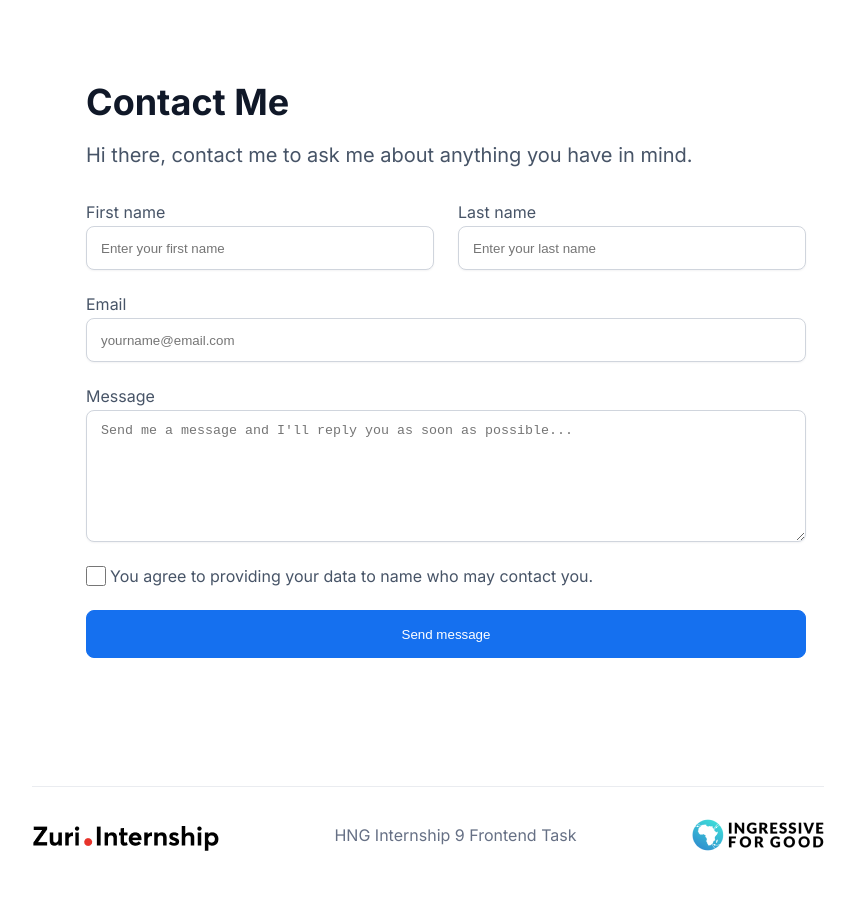
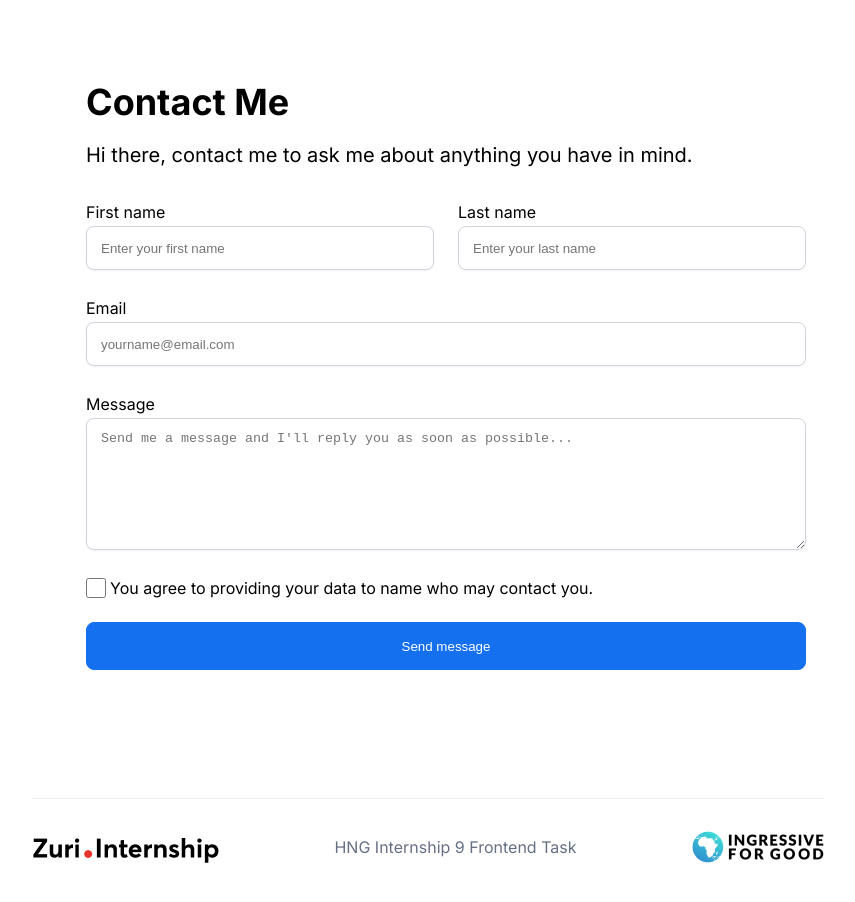
Before and after one commit to damaestro165/HNG9-01, a React (Vite) app: page /contact in a window 1280 px wide. Shown: the top 902 px of the page, without its empty margins (212-1067 px from the left). Built offline with nearby package versions, Linux system fonts and the light colour scheme.

Commit message:
feat: updated the form validation

```diff
--- a/package.json
+++ b/package.json
@@ -9,10 +9,12 @@
     "preview": "vite preview"
   },
   "dependencies": {
+    "formik": "^2.2.9",
     "react": "^18.2.0",
     "react-dom": "^18.2.0",
     "react-router-dom": "^6.4.3",
-    "sass": "^1.55.0"
+    "sass": "^1.55.0",
+    "yup": "^0.32.11"
   },
   "devDependencies": {
     "@types/react": "^18.0.17",
--- a/src/components/ContactForm/ContactForm.jsx
+++ b/src/components/ContactForm/ContactForm.jsx
@@ -1,10 +1,36 @@
 import React from 'react';
 import './ContactForm.scss';
+import { useFormik } from 'formik';
+import * as Yup from 'yup';
 
 const ContactForm = () => {
+  const formik = useFormik({
+    initialValues: {
+      firstName: '',
+      lastName: '',
+      email: '',
+      message: '',
+      terms: '',
+    },
+    validationSchema: Yup.object({
+      firstName: Yup.string().required('Please enter your first name'),
+      lastName: Yup.string().required('Please enter your first name'),
+      email: Yup.string()
+        .email('Invalid email address')
+        .required('Please enter your email address'),
+      message: Yup.string().required('Please enter a message'),
+      terms: Yup.array().required('Terms of service must be checked'),
+    }),
+    onSubmit: (values, { resetForm }) => {
+      console.log('form submitted');
+      console.log(values);
+      resetForm();
+    },
+  });
+
   return (
     <div className='contact-form'>
-      <form>
+      <form onSubmit={formik.handleSubmit}>
         <div className='text-container'>
           <h2>Contact Me</h2>
           <p>Hi there, contact me to ask me about anything you have in mind.</p>
@@ -12,32 +38,86 @@ const ContactForm = () => {
         <div className='input-container'>
           <div className='name-container'>
             <div className='column'>
-              <label htmlfor='first_name'>First name</label>
-              <input placeholder='Enter your first name ' id='first_name' />
+              <label htmlFor='first_name'>First name</label>
+              <input
+                placeholder='Enter your first name '
+                id='first_name'
+                name='firstName'
+                type='text'
+                onChange={formik.handleChange}
+                value={formik.values.firstName}
+                onBlur={formik.handleBlur}
+              />
+              <p className='error'>
+                {formik.touched.firstName && formik.errors.firstName
+                  ? formik.errors.firstName
+                  : ''}
+              </p>
             </div>
             <div className='column'>
-              <label htmlfor='last_name'>Last name</label>
-              <input placeholder='Enter your last name ' id='last_name' />
+              <label htmlFor='last_name'>Last name</label>
+              <input
+                placeholder='Enter your last name '
+                id='last_name'
+                name='lastName'
+                type='text'
+                onChange={formik.handleChange}
+                value={formik.values.lastName}
+                onBlur={formik.handleBlur}
+              />
+              <p className='error'>
+                {formik.touched.lastName && formik.errors.lastName
+                  ? formik.errors.lastName
+                  : ''}
+              </p>
             </div>
           </div>
           <div className='email-container column'>
-            <label htmlfor='email'>Email</label>
-            <input placeholder='yourname@email.com' id='email' />
+            <label htmlFor='email'>Email</label>
+            <input
+              placeholder='yourname@email.com'
+              id='email'
+              type='email'
+              onChange={formik.handleChange}
+              value={formik.values.email}
+              onBlur={formik.handleBlur}
+            />
+            <p className='error'>
+              {formik.touched.email && formik.errors.email
+                ? formik.errors.email
+                : ''}
+            </p>
           </div>
           <div className='textarea-container column'>
-            <label htmlfor='message'>Message</label>
+            <label htmlFor='message'>Message</label>
             <textarea
               placeholder="Send me a message and I'll reply you as soon as possible..."
               id='message'
+              onChange={formik.handleChange}
+              value={formik.values.message}
+              onBlur={formik.handleBlur}
             ></textarea>
+            <p className='error'>
+              {formik.touched.message && formik.errors.message
+                ? formik.errors.message
+                : ''}
+            </p>
           </div>
           <div className='checkbox-container'>
-            <input type='checkbox' id='checkbox' />
-            <label htmlFor='checkbox'>
+            <input
+              type='checkbox'
+              id='terms'
+              value='checked'
+              onChange={formik.handleChange}
+              onBlur={formik.handleBlur}
+            />
+            <label htmlFor='terms'>
               You agree to providing your data to name who may contact you.
             </label>
           </div>
-          <button id='btn__submit'>Send message</button>
+          <button id='btn__submit' type='submit' disabled={!formik.isValid}>
+            Send message
+          </button>
         </div>
       </form>
     </div>
--- a/src/components/ContactForm/ContactForm.scss
+++ b/src/components/ContactForm/ContactForm.scss
@@ -1,5 +1,4 @@
 .contact-form {
-  color: #475467;
   padding: 5rem;
   display: flex;
   flex-direction: column;
@@ -10,15 +9,10 @@
     width: 95%;
     .text-container {
       h2 {
-        font-style: normal;
-        font-weight: 600;
         font-size: 36px;
         margin-bottom: 1rem;
-        color: #101828;
       }
       p {
-        font-style: normal;
-        font-weight: 400;
         font-size: 20px;
         line-height: 30px;
         margin-bottom: 2rem;
@@ -46,6 +40,10 @@
           border: 1px solid #d0d5dd;
           box-shadow: 0px 1px 2px rgba(16, 24, 40, 0.05);
           border-radius: 8px;
+          &:focus {
+            outline: none;
+            border: 2px solid #84caff;
+          }
         }
       }
       .column {
@@ -62,6 +60,10 @@
           border: 1px solid #d0d5dd;
           box-shadow: 0px 1px 2px rgba(16, 24, 40, 0.05);
           border-radius: 8px;
+          &:focus {
+            outline: none;
+            border: 2px solid #84caff;
+          }
         }
       }
       .textarea-container {
@@ -69,13 +71,14 @@
           padding: 12px 14px;
           width: 720px;
           height: 132px;
-
           background: #ffffff;
-
           border: 1px solid #d0d5dd;
-
           box-shadow: 0px 1px 2px rgba(16, 24, 40, 0.05);
           border-radius: 8px;
+          &:focus {
+            outline: none;
+            border: 2px solid #84caff;
+          }
         }
       }
       .checkbox-container {
@@ -84,6 +87,10 @@
         input {
           width: 20px;
           height: 20px;
+          &:hover {
+            outline: 2px solid #84caff;
+            border: none;
+          }
         }
       }
       button {
@@ -93,8 +100,18 @@
         background: #1570ef;
         border: 1px solid #1570ef;
         border-radius: 8px;
+        &:hover {
+          outline: 2px solid #84caff;
+        }
+        &:disabled {
+          background: #b2ddff;
+        }
       }
     }
+  }
+  .error {
+    color: red;
+    font-size: small;
   }
 }
 
@@ -102,7 +119,7 @@
 @media only screen and (max-width: 1200px) {
   .contact-form {
     padding: 0.5rem;
-    margin: 10px;
+    margin: 4rem 0.5rem 0.5rem 0.5rem;
     form {
       display: flex;
       align-self: center;
```
Also changed, not shown: 1 other file (tests, documents, lock files or other folders).
